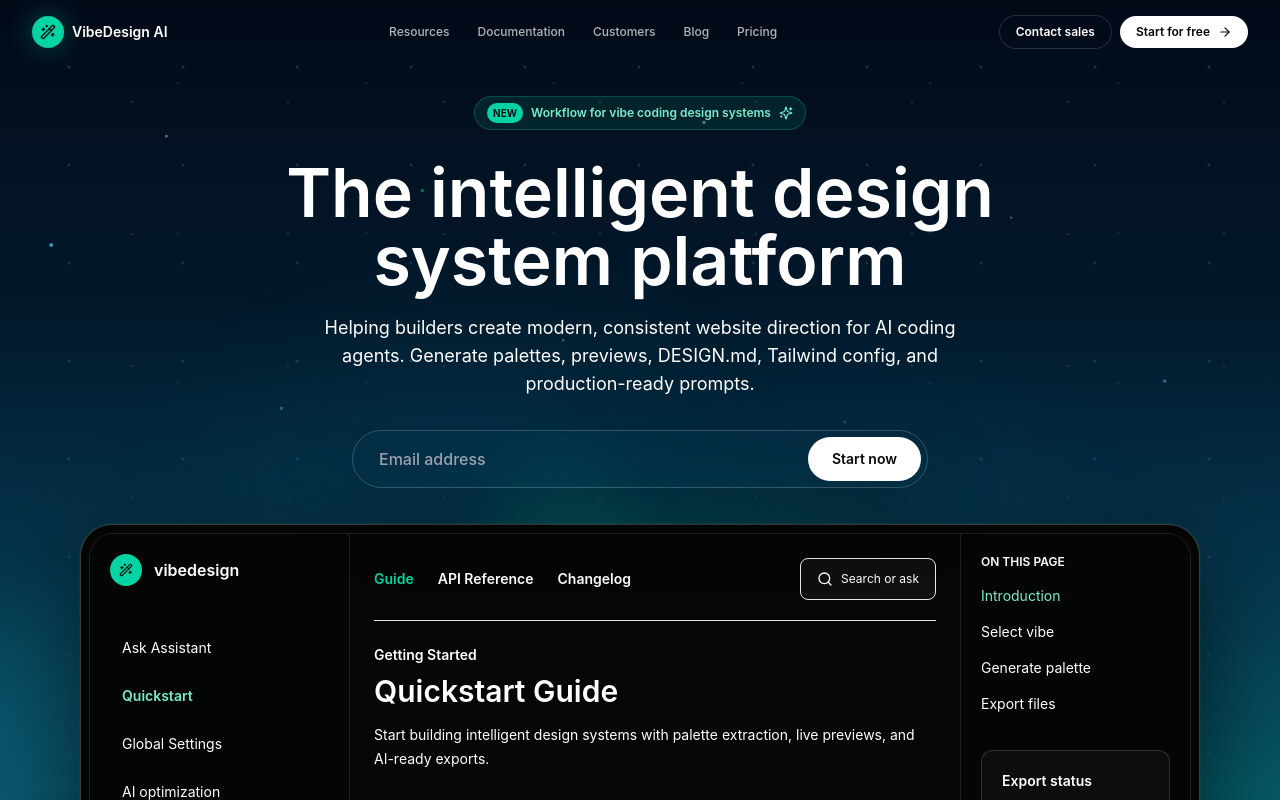
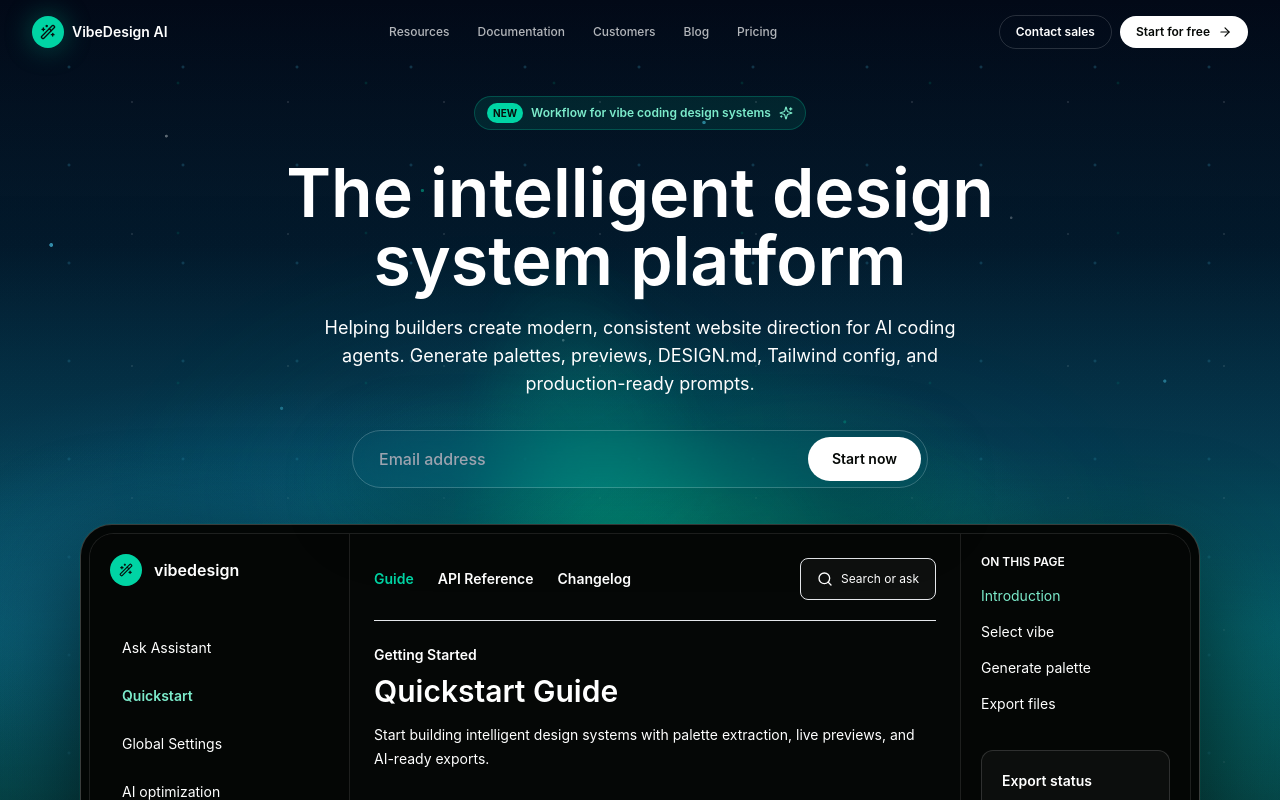
Before and after one commit to rhmatzeka/VibeDesignAI, a Next.js app: page / in a window 1280 px wide. Shown: the top 800 px of the page. Built offline with nearby package versions, Linux system fonts and the light colour scheme.

Commit message:
Raise hero preview gradient

```diff
--- a/app/globals.css
+++ b/app/globals.css
@@ -48,10 +48,10 @@ pre {
 
 .hero-section {
   background:
-    radial-gradient(ellipse 36rem 22rem at 52% 54%, rgba(0, 212, 164, 0.34), transparent 70%),
-    radial-gradient(ellipse 42rem 26rem at 70% 72%, rgba(0, 212, 164, 0.22), transparent 74%),
-    radial-gradient(ellipse 38rem 22rem at 22% 57%, rgba(14, 165, 233, 0.2), transparent 76%),
-    linear-gradient(180deg, #020917 0%, #031527 22%, #06304a 42%, #075569 58%, #07555a 70%, #063a3d 82%, #050806 100%);
+    radial-gradient(ellipse 36rem 20rem at 52% 42%, rgba(0, 212, 164, 0.32), transparent 70%),
+    radial-gradient(ellipse 42rem 22rem at 70% 54%, rgba(0, 212, 164, 0.2), transparent 74%),
+    radial-gradient(ellipse 38rem 20rem at 22% 45%, rgba(14, 165, 233, 0.2), transparent 76%),
+    linear-gradient(180deg, #020917 0%, #031527 18%, #06304a 32%, #075569 46%, #07555a 58%, #063a3d 70%, #050806 88%, #050806 100%);
 }
 
 .studio-scroll {
@@ -132,10 +132,10 @@ pre {
   pointer-events: none;
   overflow: hidden;
   background:
-    radial-gradient(ellipse 34rem 24rem at 50% 54%, rgba(0, 238, 170, 0.3), rgba(0, 125, 111, 0.16) 42%, transparent 74%),
-    radial-gradient(ellipse 42rem 24rem at 67% 67%, rgba(0, 212, 164, 0.22), transparent 78%),
-    radial-gradient(ellipse 36rem 21rem at 25% 57%, rgba(14, 165, 233, 0.2), transparent 78%),
-    linear-gradient(180deg, transparent 0%, rgba(4, 50, 68, 0.18) 28%, rgba(6, 81, 91, 0.36) 50%, rgba(6, 63, 66, 0.32) 70%, rgba(5, 43, 39, 0.18) 84%, #050806 100%);
+    radial-gradient(ellipse 34rem 22rem at 50% 42%, rgba(0, 238, 170, 0.3), rgba(0, 125, 111, 0.16) 42%, transparent 74%),
+    radial-gradient(ellipse 42rem 22rem at 67% 52%, rgba(0, 212, 164, 0.22), transparent 78%),
+    radial-gradient(ellipse 36rem 19rem at 25% 46%, rgba(14, 165, 233, 0.2), transparent 78%),
+    linear-gradient(180deg, transparent 0%, rgba(4, 50, 68, 0.18) 18%, rgba(6, 81, 91, 0.36) 38%, rgba(6, 63, 66, 0.3) 58%, rgba(5, 43, 39, 0.14) 72%, #050806 88%, #050806 100%);
   opacity: 1;
 }
 
@@ -149,21 +149,21 @@ pre {
 
 .hero-pixel-field::before {
   background:
-    radial-gradient(ellipse 12rem 30rem at 50% 58%, rgba(0, 255, 181, 0.32), transparent 72%),
-    radial-gradient(ellipse 11rem 26rem at 59% 69%, rgba(30, 214, 158, 0.22), transparent 74%),
-    radial-gradient(ellipse 10rem 24rem at 43% 72%, rgba(64, 255, 205, 0.18), transparent 72%);
+    radial-gradient(ellipse 12rem 28rem at 50% 44%, rgba(0, 255, 181, 0.3), transparent 72%),
+    radial-gradient(ellipse 11rem 24rem at 59% 54%, rgba(30, 214, 158, 0.2), transparent 74%),
+    radial-gradient(ellipse 10rem 22rem at 43% 56%, rgba(64, 255, 205, 0.16), transparent 72%);
   filter: blur(14px);
-  opacity: 0.86;
+  opacity: 0.8;
   transform: rotate(-10deg) scaleY(1.08);
-  transform-origin: 50% 72%;
-  mask-image: linear-gradient(180deg, transparent 0%, black 24%, black 86%, transparent 100%);
+  transform-origin: 50% 56%;
+  mask-image: linear-gradient(180deg, transparent 0%, black 16%, black 70%, transparent 92%);
 }
 
 .hero-pixel-field::after {
   background:
-    radial-gradient(ellipse 32rem 13rem at 4% 58%, rgba(26, 92, 126, 0.3), transparent 80%),
-    radial-gradient(ellipse 36rem 14rem at 96% 60%, rgba(0, 151, 143, 0.16), transparent 82%),
-    linear-gradient(180deg, rgba(0, 0, 0, 0) 0%, rgba(2, 8, 11, 0.02) 58%, rgba(2, 8, 11, 0.34) 72%, #050806 86%, #050806 100%);
+    radial-gradient(ellipse 32rem 12rem at 4% 44%, rgba(26, 92, 126, 0.28), transparent 80%),
+    radial-gradient(ellipse 36rem 13rem at 96% 46%, rgba(0, 151, 143, 0.15), transparent 82%),
+    linear-gradient(180deg, rgba(0, 0, 0, 0) 0%, rgba(2, 8, 11, 0.02) 48%, rgba(2, 8, 11, 0.3) 66%, #050806 82%, #050806 100%);
   opacity: 0.72;
 }
 
```
